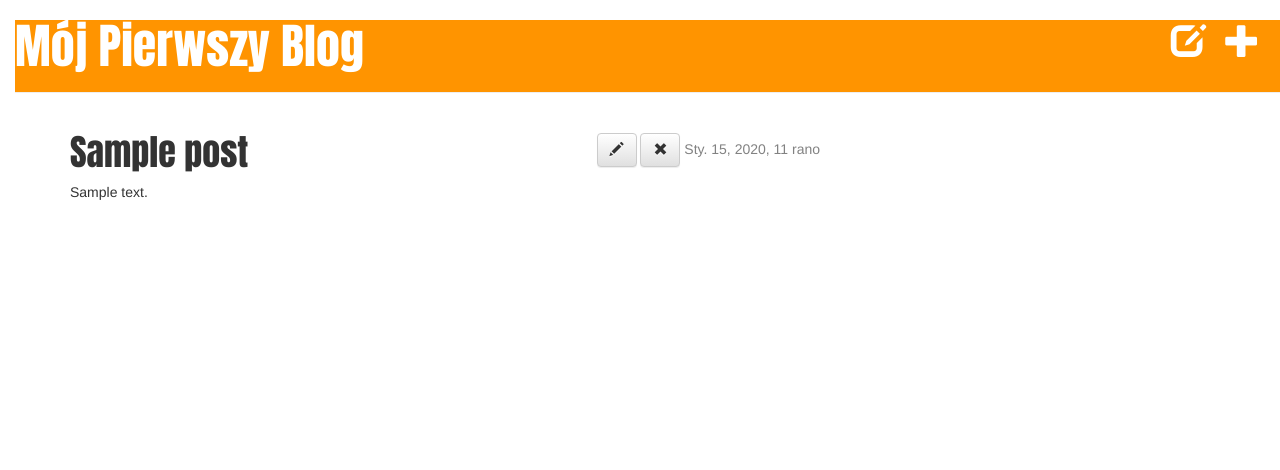
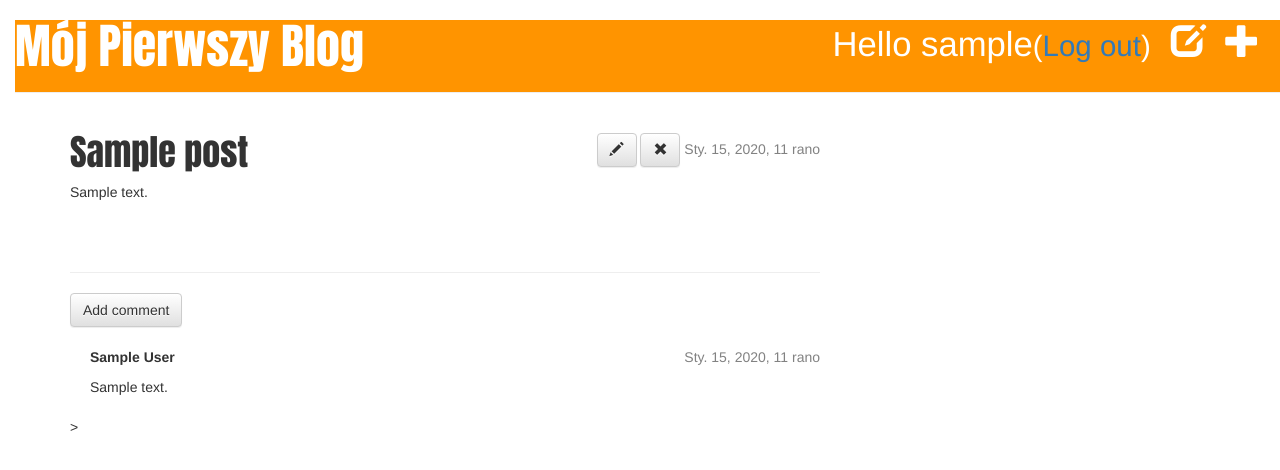
Before and after one commit to karolkujawa/python, a Django app: page /post/1/ in a window 1280 px wide. Shown: the top 470 px of the page. Run offline with Django 3.2, Linux system fonts and the light colour scheme; a user stored in the database is signed in; tables that the repository leaves empty hold one stand-in row (values such as "Sample post"); some libraries are stand-ins or nearby versions.

Commit message:
Dodano komentarze

```diff
--- a/blog/admin.py
+++ b/blog/admin.py
@@ -1,6 +1,7 @@
 from django.contrib import admin
-from .models import POST
+from .models import POST, Comment
 
 # Register your models here.
 
 admin.site.register(POST)
+admin.site.register(Comment)
--- a/blog/models.py
+++ b/blog/models.py
@@ -15,3 +15,20 @@ class POST(models.Model):
 
     def __str__(self):
         return self.title
+
+class Comment(models.Model):
+    post = models.ForeignKey('blog.Post', related_name='comments')
+    author = models.CharField(max_length=200)
+    text = models.TextField()
+    created_date = models.DateTimeField(default=timezone.now)
+    approved_comment = models.BooleanField(default=False)
+
+    def approve(self):
+        self.approved_comment = True
+        self.save()
+
+    def __str__(self):
+        return self.text
+
+def approved_comments(self):
+    return self.comments.filter(approved_comment=True)
--- a/blog/static/css/blog.css
+++ b/blog/static/css/blog.css
@@ -2,44 +2,59 @@ h1 a {
     color : #FCA205 ;
     font-family : 'Anton';
     }
+
 body {
     padding-left : 15px ;
     }
+
 .page-header {
     background-color: #ff9400;
     margin-top: 0 ;
     padding; 20px 20px 20px 40px;
     }
+
 .page-header h1, .page-header h1 a, .page-header h1 a:visited, .page-header h1 a:active{
     color: #ffffff;
     font-size: 36pt;
     text-decoration: none;
     }
+
 .content {
     margin-left: 40px ;
     }
+
 h1, h2, h3, h4 {
     font-family: 'Anton', cursive;
     }
+
 .date {
     float:right;
     color: #828282;
     }
+
 .save {
     float:right;
     }
+
 .post-form textarea, post-form input{
     width:100%;
     }
+
 .top-menu, .top-menu:hover, .top-menu:visited{
     color :#ffffff;
     float:right;
     font-size:26pt;
     margin-right: 20px;
     }
+
 .post {
     margin-bottom: 70px;
     }
+
 .post h1 a, .post h1 a:visited {
     color: #000000;
     }
+
+.comment {
+    margin: 20px 0px 20px 20px;
+}
--- a/blog/templates/blog/base.html
+++ b/blog/templates/blog/base.html
@@ -13,6 +13,9 @@
             {% if user.is_authenticated %}
             <a href="{% url 'post_new' %}" class="top-menu"><span class="glyphicon glyphicon-plus"></span></a>
             <a href="{% url 'post_draft_list' %}" class="top-menu"><span class="glyphicon glyphicon-edit"></span></a>
+            <p class="top-menu">Hello {{ user.username }}<small>(<a href="{% url 'logout' %}">Log out</a>)</small></p>
+            {% else %}
+            <a href="{% url 'login' %}" class="top-menu"><span class="glyphicon glyphicon-lock"></span></a>
             {% endif %}
             <h1><a href="/">Mój Pierwszy Blog</a></h1>
         </div>
--- a/blog/templates/blog/post_detail.html
+++ b/blog/templates/blog/post_detail.html
@@ -21,7 +21,27 @@
         <h1>{{ post.title }}</h1>
         <p>{{ post.text|linebreaksbr }}</p>
     </div>
+    <div>
+        <hr>
+        <a class="btn btn-default" href="{% url 'add_comment_to_post' pk=post.pk %}">Add comment</a>
+        {% for comment in post.comments.all %}
+        {% if user.is_authenticated or comment.approved_comment %}
+        <div class="comment">
+            <div class="date">
+                {{ comment.created_date }}
+                {% if not comment.approved_comment %}
+                    <a class="btn btn-default" href="{% url 'comment_remove' pk=comment.pk %}"><span class="glyphicon glyphicon-remove"></span></a>
+                    <a class="btn btn-default" href="{% url 'comment_approve' pk=comment.pk %}"><span class="glyphicon glyphicon-ok"></span></a>
+                {% endif %}
+            </div>
+            <strong>{{ comment.author }}</strong>
+            <p>{{ comment.text|linebreaks }}</p>
+        </div>
+        {% endif %}
+        {% empty %}
+        <p>No comments here yet :(</p>
+        {% endfor %}
+    </div>>
     {% endblock %}
-
 </body>
 </html>
--- a/blog/templates/blog/post_list.html
+++ b/blog/templates/blog/post_list.html
@@ -16,8 +16,9 @@
             <div class="date">
                 {{ post.published_date }}
             </div>
-        <h1><a href="{% url 'post_detail' pk=post.pk %}">{{ post.title }}</a></h1>
-        <p>{{ post.text|linebreaksbr }}</p>
+            <h1><a href="{% url 'post_detail' pk=post.pk %}">{{ post.title }}</a></h1>
+            <p>{{ post.text|linebreaksbr }}</p>
+            <a href="{% url 'post_detail' pk=post.pk %}">Comments: {{ post.approved_comments.count }}</a>
         </div>
         {% endfor %}
     {% endblock content %}
--- a/blog/urls.py
+++ b/blog/urls.py
@@ -9,4 +9,7 @@ urlpatterns = [
     url(r'^drafts/$', views.post_draft_list, name='post_draft_list'),
     url(r'^post/(?P<pk>\d+)/publish/$', views.post_publish, name='post_publish'),
     url(r'^post/(?P<pk>\d+)/remove/$', views.post_remove, name='post_remove'),
+    url(r'^post/(?P<pk>\d+)/comment/$', views.add_comment_to_post, name='add_comment_to_post'),
+    url(r'^comment/(?P<pk>\d+)/approve/$', views.comment_approve, name='comment_approve'),
+    url(r'^comment/(?P<pk>\d+)/remove/$', views.comment_remove, name='comment_remove'),
     ]
--- a/blog/views.py
+++ b/blog/views.py
@@ -1,8 +1,9 @@
 from django.utils import timezone
-from .models import POST
+from .models import POST, Comment
 from django.shortcuts import render, get_object_or_404
-from .forms import PostForm
+from .forms import PostForm, CommentForm
 from django.shortcuts import redirect
+from django.contrib.auth.decorators import login_required
 # Create your views here.
 
 def post_list(request):
@@ -13,6 +14,7 @@ def post_detail(request, pk):
     post = get_object_or_404(POST, pk=pk)
     return render(request, 'blog/post_detail.html', {'post': post})
 
+@login_required
 def post_new(request):
     if request.method == "POST":
         form = PostForm(request.POST)
@@ -25,6 +27,7 @@ def post_new(request):
         form = PostForm()
     return render(request, 'blog/post_edit.html', {'form': form})
 
+@login_required
 def post_edit(request, pk):
     post = get_object_or_404(POST, pk=pk)
     if request.method == "POST":
@@ -38,16 +41,45 @@ def post_edit(request, pk):
         form = PostForm(instance=post)
     return render(request, 'blog/post_edit.html', {'form': form})
 
+@login_required
 def post_draft_list(request):
     post = POST.objects.filter(published_date__isnull=True).order_by('created_date')
     return render(request, 'blog/post_draft_list.html', {'post': post})
 
+@login_required
 def post_publish(request, pk):
     post = get_object_or_404(POST, pk=pk)
     post.publish()
     return redirect('post_detail', pk=pk)
 
+@login_required
 def post_remove(request, pk):
     post = get_object_or_404(POST, pk=pk)
     post.delete()
     return redirect('post_list')
+
+def add_comment_to_post(request, pk):
+    post = get_object_or_404(POST, pk=pk)
+    if request.method == "POST":
+        form = CommentForm(request.POST)
+        if form.is_valid():
+            comment = form.save(commit=False)
+            comment.post = post
+            comment.save()
+            return redirect('post_detail', pk=post.pk)
+    else:
+        form = CommentForm()
+    return render(request, 'blog/add_comment_to_post.html', {'form': form})
+
+@login_required
+def comment_approve(request, pk):
+    comment = get_object_or_404(Comment, pk=pk)
+    comment.approve()
+    return redirect('post_detail', pk=comment.post.pk)
+
+@login_required
+def comment_remove(request, pk):
+    comment = get_object_or_404(Comment, pk=pk)
+    post_pk = comment.post.pk
+    comment.delete()
+    return redirect('post_detail', pk=post_pk)
--- a/mysite/settings.py
+++ b/mysite/settings.py
@@ -51,6 +51,8 @@ MIDDLEWARE = [
 ]
 
 ROOT_URLCONF = 'mysite.urls'
+
+LOGIN_REDIRECT_URL = '/'
 
 TEMPLATES = [
     {
--- a/mysite/urls.py
+++ b/mysite/urls.py
@@ -14,9 +14,12 @@ Including another URLconf
     2. Add a URL to urlpatterns:  url(r'^blog/', include('blog.urls'))
 """
 from django.conf.urls import include, url
+from django.contrib.auth import views
 from django.contrib import admin
 
 urlpatterns = [
     url(r'^admin/', include(admin.site.urls)),
+    url(r'^accounts/login/$', views.login, name='login'),
+    url(r'^accounts/logout/$', views.logout, name='logout', kwargs={'next_page': '/'}),
     url(r'', include('blog.urls')),
-]
+    ]
```
Also changed, not shown: blog/forms.py (+7 -1 lines), blog/templates/blog/add_comment_to_post.html (added, +17 -0 lines), blog/templates/registration/login.html (added, +34 -0 lines), blog/migrations/0002_comment.py (added).
